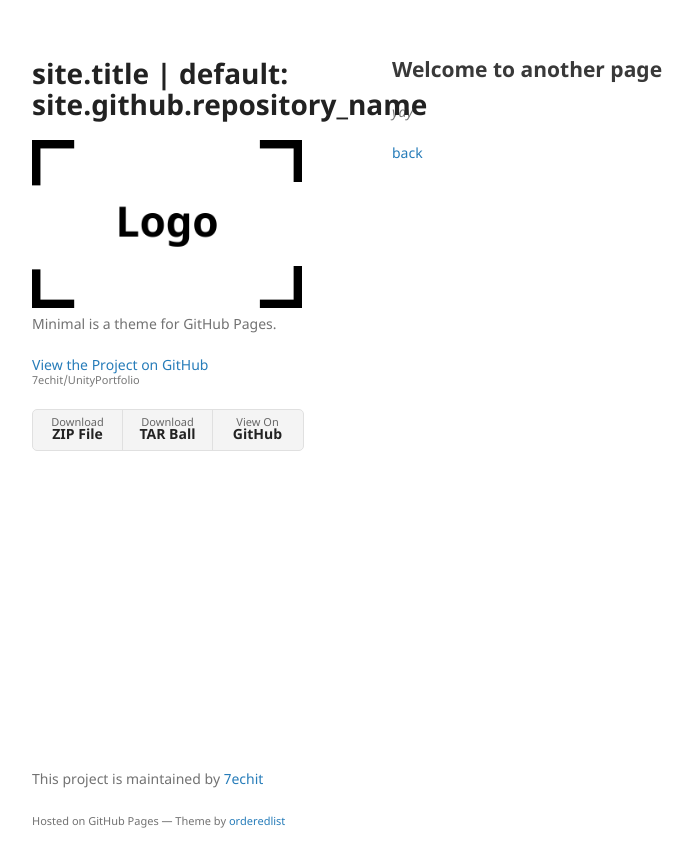
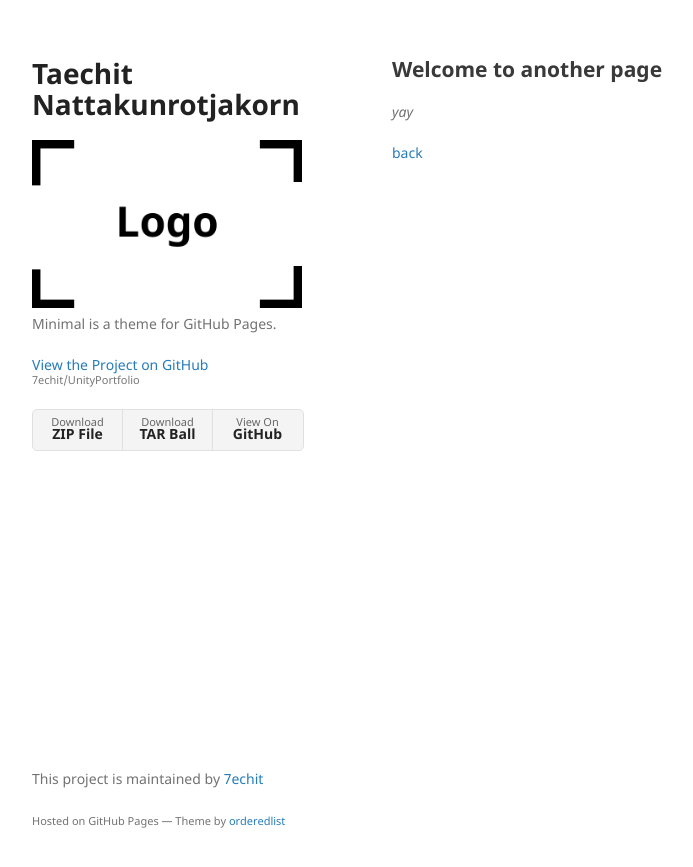
Before and after one commit to 7echit/UnityPortfolio, a Jekyll site: the page built from another-page.md, in a window 1280 px wide. Shown: the top 867 px of the page, without its empty margins (178-871 px from the left). Built offline with Jekyll 4.4.1, drawn with Linux system fonts in a browser that asks for light colours; our own code applies the rules of GitHub Pages for plain Markdown files.

Commit message:
Update default.html

```diff
--- a/_layouts/default.html
+++ b/_layouts/default.html
@@ -15,7 +15,7 @@
   <body>
     <div class="wrapper">
       <header>
-        <h1> site.title | default: site.github.repository_name </h1>
+        <h1>Taechit Nattakunrotjakorn</h1>
 
         {% if site.logo %}
           <img src="{{site.logo | relative_url}}" alt="Logo" />
```
